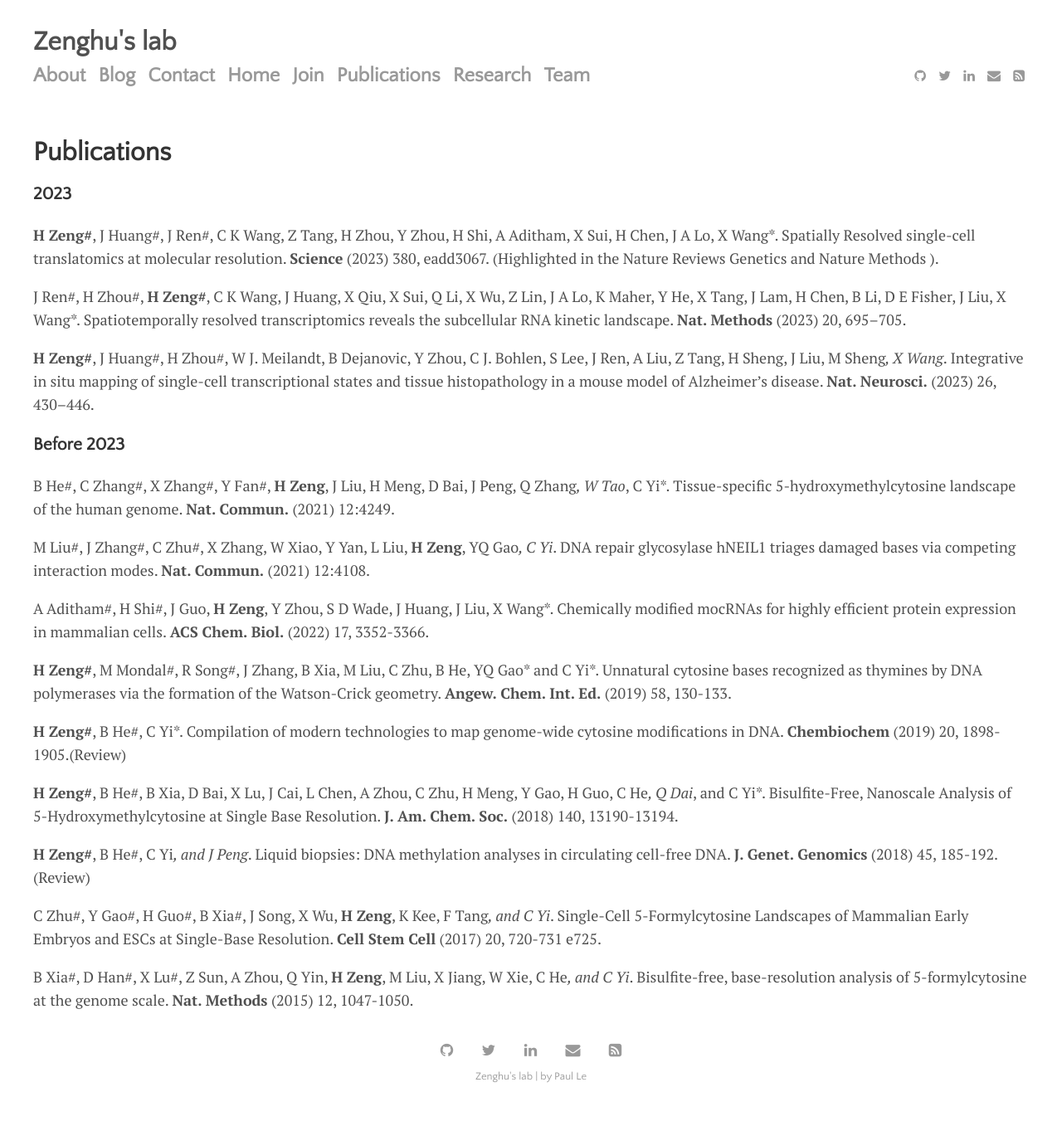
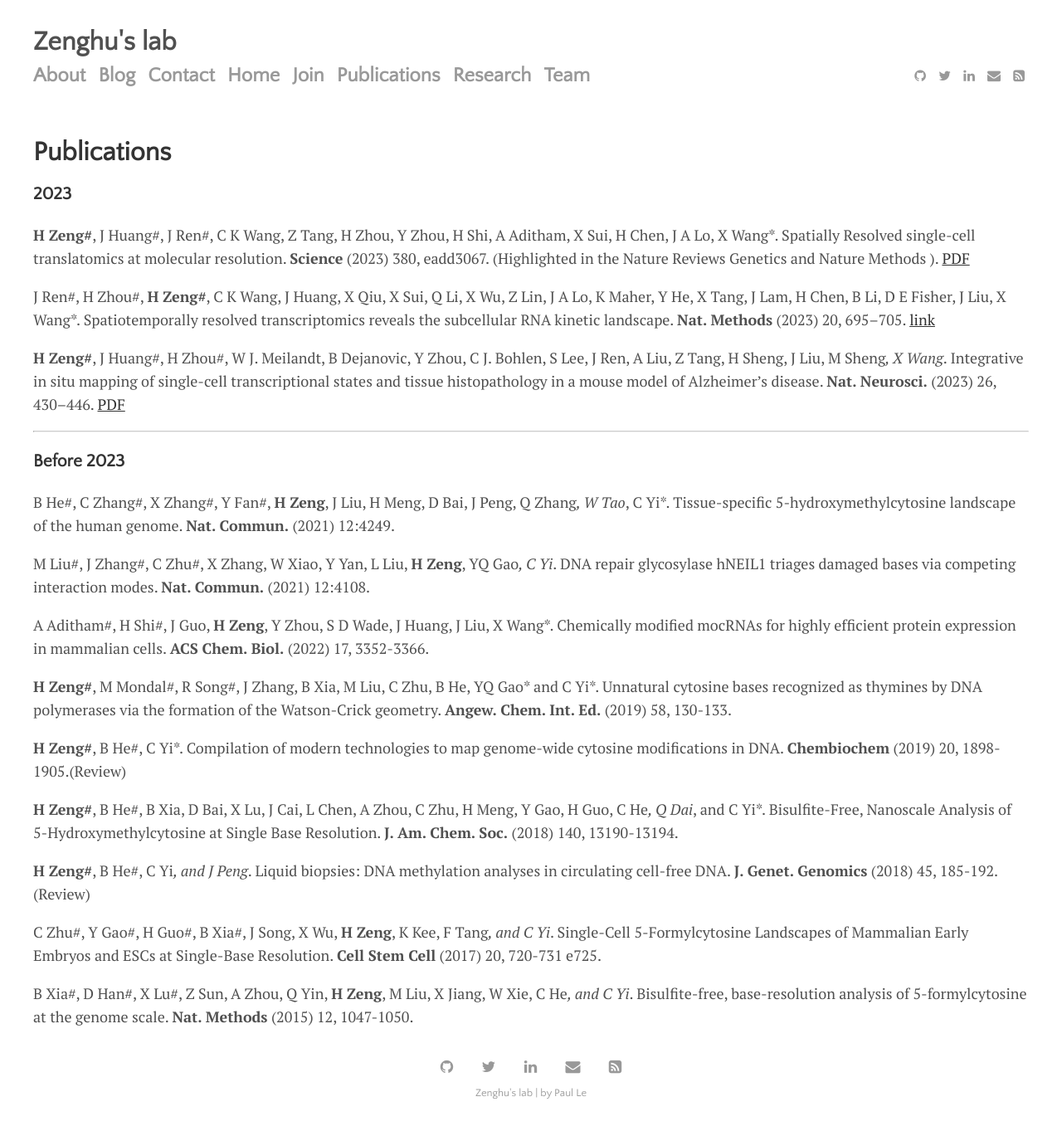
Before and after one commit to ZenghuPKU/zenghupku.github.io, a Jekyll site: the page built from menu/publications.md, in a window 1280 px wide. Shown: the whole page at 83% size. Built offline with Jekyll 4.4.1, drawn with Linux system fonts in a browser that asks for light colours.

Commit message:
Update publications.md

```diff
--- a/menu/publications.md
+++ b/menu/publications.md
@@ -5,11 +5,13 @@ permalink: /publications
 ---
 
 ### 2023
-**H Zeng#**, J Huang#, J Ren#, C K Wang, Z Tang, H Zhou, Y Zhou, H Shi, A Aditham, X Sui, H Chen, J A Lo, X Wang*. Spatially Resolved single-cell translatomics at molecular resolution.  **Science** (2023) 380, eadd3067. (Highlighted in the  Nature Reviews Genetics and  Nature Methods ).
+**H Zeng#**, J Huang#, J Ren#, C K Wang, Z Tang, H Zhou, Y Zhou, H Shi, A Aditham, X Sui, H Chen, J A Lo, X Wang*. Spatially Resolved single-cell translatomics at molecular resolution.  **Science** (2023) 380, eadd3067. (Highlighted in the  Nature Reviews Genetics and  Nature Methods ). [PDF]()
 
-J Ren#, H Zhou#, **H Zeng#**, C K Wang, J Huang, X Qiu, X Sui, Q Li, X Wu, Z Lin, J A Lo, K Maher, Y He, X Tang, J Lam, H Chen, B Li, D E Fisher, J Liu, X Wang*. Spatiotemporally resolved transcriptomics reveals the subcellular RNA kinetic landscape.  **Nat. Methods** (2023) 20, 695–705.
+J Ren#, H Zhou#, **H Zeng#**, C K Wang, J Huang, X Qiu, X Sui, Q Li, X Wu, Z Lin, J A Lo, K Maher, Y He, X Tang, J Lam, H Chen, B Li, D E Fisher, J Liu, X Wang*. Spatiotemporally resolved transcriptomics reveals the subcellular RNA kinetic landscape.  **Nat. Methods** (2023) 20, 695–705. [link](https://www.nature.com/articles/s41592-023-01829-8)
 
-**H Zeng#**, J Huang#, H Zhou#, W J. Meilandt, B Dejanovic, Y Zhou, C J. Bohlen, S Lee, J Ren, A Liu, Z Tang, H Sheng, J Liu, M Sheng*, X Wang*. Integrative in situ mapping of single-cell transcriptional states and tissue histopathology in a mouse model of Alzheimer's disease.  **Nat. Neurosci.** (2023) 26, 430–446.
+**H Zeng#**, J Huang#, H Zhou#, W J. Meilandt, B Dejanovic, Y Zhou, C J. Bohlen, S Lee, J Ren, A Liu, Z Tang, H Sheng, J Liu, M Sheng*, X Wang*. Integrative in situ mapping of single-cell transcriptional states and tissue histopathology in a mouse model of Alzheimer's disease.  **Nat. Neurosci.** (2023) 26, 430–446. [PDF]()
+
+---
 
 ### Before 2023
 
```
